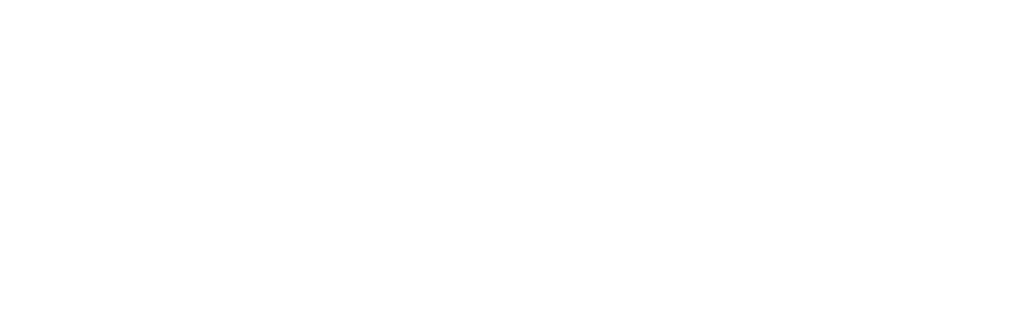
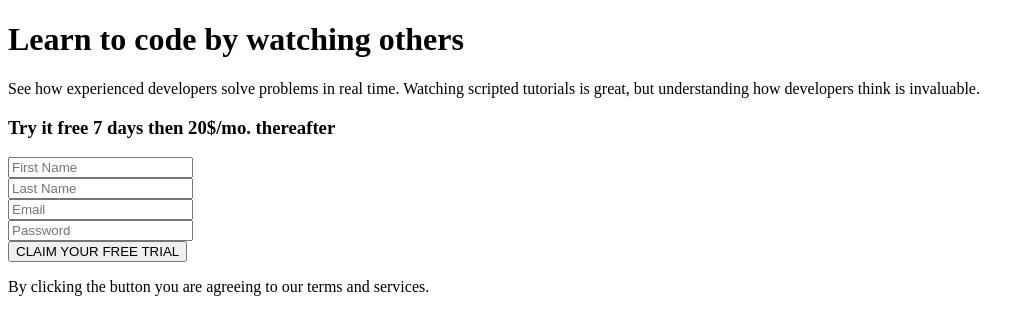
Before and after one commit to luckyayush777/FrontEndMentor, a plain HTML site: page Intro/index.html in a window 1280 px wide. Shown: the whole page, without its empty margins (0-1034 px from the left). Drawn offline with Linux system fonts and the light colour scheme.

Commit message:
Initial HTML setup

```diff
--- a/Intro/index.html
+++ b/Intro/index.html
@@ -1,8 +1,4 @@
 <!DOCTYPE html>
-<!--[if lt IE 7]>      <html class="no-js lt-ie9 lt-ie8 lt-ie7"> <![endif]-->
-<!--[if IE 7]>         <html class="no-js lt-ie9 lt-ie8"> <![endif]-->
-<!--[if IE 8]>         <html class="no-js lt-ie9"> <![endif]-->
-<!--[if gt IE 8]>      <html class="no-js"> <!--<![endif]-->
 <html>
     <head>
         <meta charset="utf-8">
@@ -10,13 +6,33 @@
         <title>Intro</title>
         <meta name="description" content="">
         <meta name="viewport" content="width=device-width, initial-scale=1">
-        <link rel="stylesheet" href="">
+        <link rel="stylesheet" href="style.css">
     </head>
     <body>
-        <!--[if lt IE 7]>
-            <p class="browsehappy">You are using an <strong>outdated</strong> browser. Please <a href="#">upgrade your browser</a> to improve your experience.</p>
-        <![endif]-->
+        <h1>
+            Learn to code by watching others
+        </h1>
+        <p>
+            See how experienced developers solve problems in real time.
+            Watching scripted tutorials is great, but understanding how
+            developers think is invaluable.
+        </p>
+        <h3>
+            Try it free 7 days then 20$/mo. thereafter
+        </h3>
+        <form>
+            <input type="text" id = "FName" placeholder="First Name"><br>
+            <input type="text" id = "LName" placeholder="Last Name"><br>
+            <input type="text" id = "Email" placeholder="Email"><br>
+            <input type="text" id = "Password" placeholder="Password"><br>
+            <input type="submit" value="CLAIM YOUR FREE TRIAL" >
 
-        <script src="" async defer></script>
+        </form>
+        <p>
+            By clicking the button you are agreeing to our terms and services.
+        </p>
+
+
+        <script src="main.js" async defer></script>
     </body>
 </html>
```
Also changed, not shown: Intro/images/bg-intro-desktop.png (added), Intro/images/bg-intro-mobile.png (added), Intro/images/favicon-32x32.png (added), Intro/images/icon-error.svg (added).
